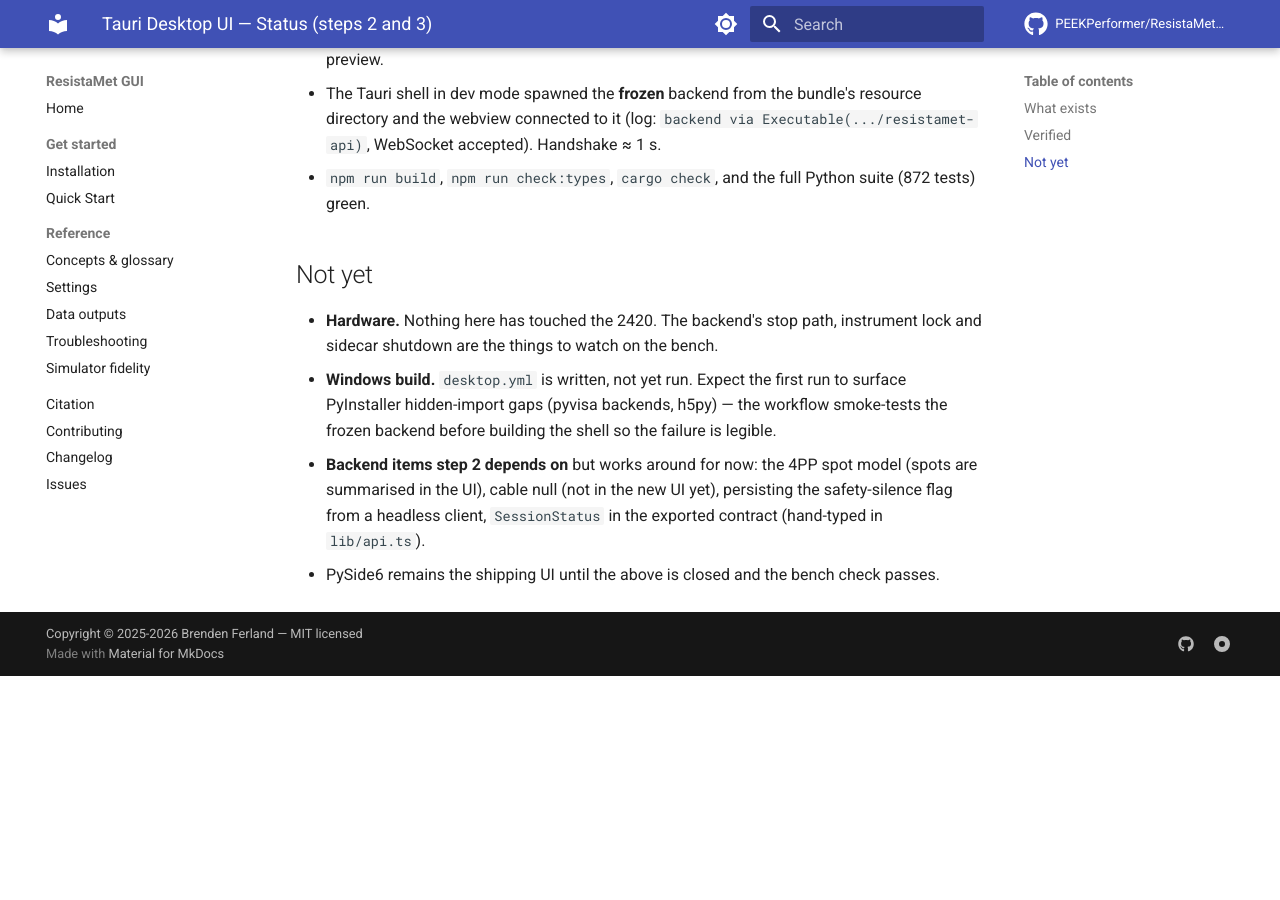
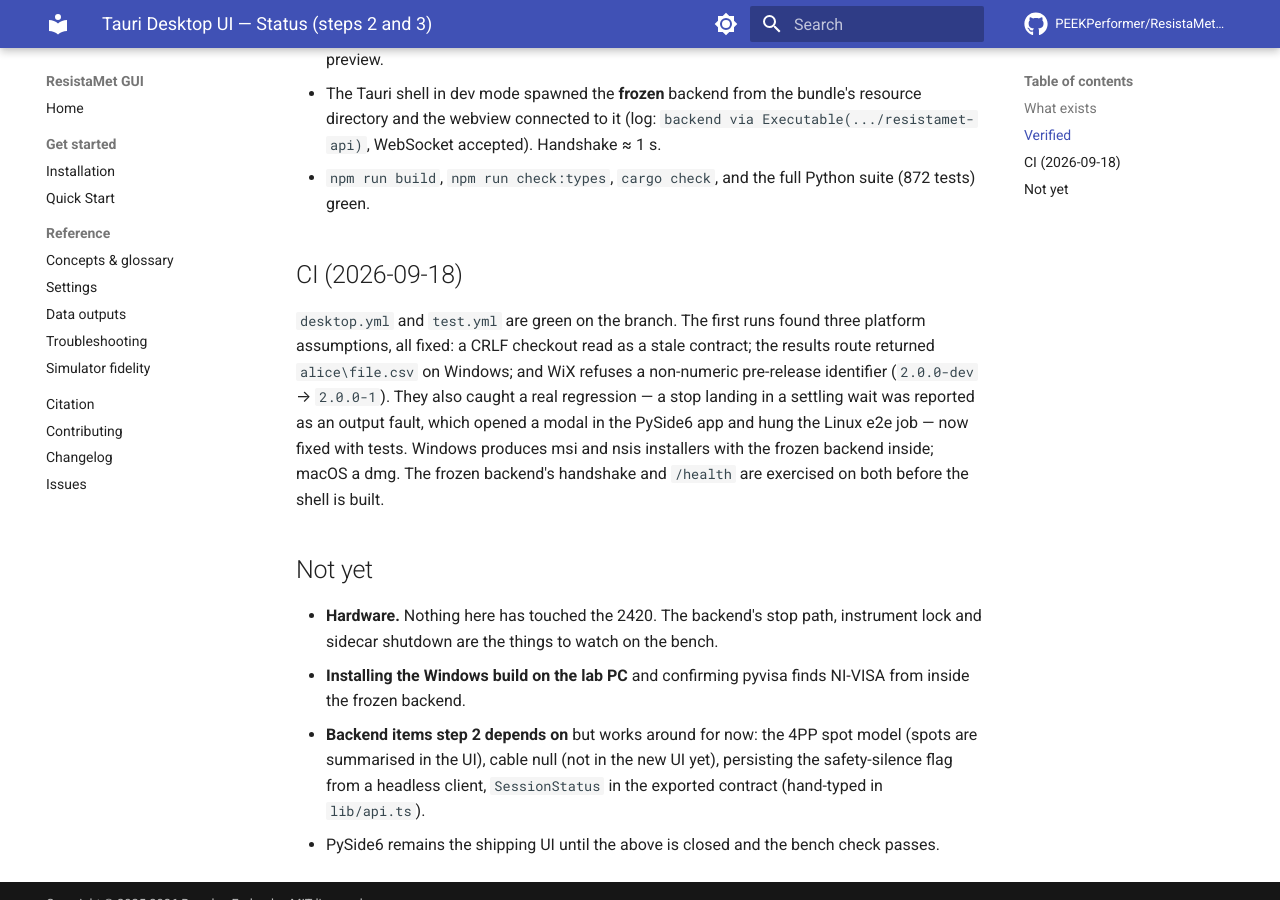
Before and after one commit to PEEKPerformer/ResistaMet-GUI, an MkDocs documentation site: the page built from docs/design/tauri_ui_status.md, in a window 1280 px wide and 900 px high, scrolled down 1221 px. Built offline with MkDocs 1.6.1 and Material for MkDocs 9.7.7, drawn with Linux system fonts in a browser that asks for light colours; comment, search, counter and statistics services are not loaded; before the commit the page ends 1897 px from its top, so only the background shows below that.

Commit message:
docs: record the first green desktop and test CI runs

```diff
--- a/docs/design/tauri_ui_status.md
+++ b/docs/design/tauri_ui_status.md
@@ -46,14 +46,24 @@
 - `npm run build`, `npm run check:types`, `cargo check`, and the full Python
   suite (872 tests) green.
 
+## CI (2026-09-18)
+
+`desktop.yml` and `test.yml` are green on the branch. The first runs found
+three platform assumptions, all fixed: a CRLF checkout read as a stale
+contract; the results route returned `alice\file.csv` on Windows; and WiX
+refuses a non-numeric pre-release identifier (`2.0.0-dev` → `2.0.0-1`). They
+also caught a real regression — a stop landing in a settling wait was reported
+as an output fault, which opened a modal in the PySide6 app and hung the Linux
+e2e job — now fixed with tests. Windows produces msi and nsis installers with
+the frozen backend inside; macOS a dmg. The frozen backend's handshake and
+`/health` are exercised on both before the shell is built.
+
 ## Not yet
 
 - **Hardware.** Nothing here has touched the 2420. The backend's stop path,
   instrument lock and sidecar shutdown are the things to watch on the bench.
-- **Windows build.** `desktop.yml` is written, not yet run. Expect the first
-  run to surface PyInstaller hidden-import gaps (pyvisa backends, h5py) — the
-  workflow smoke-tests the frozen backend before building the shell so the
-  failure is legible.
+- **Installing the Windows build on the lab PC** and confirming pyvisa finds
+  NI-VISA from inside the frozen backend.
 - **Backend items step 2 depends on** but works around for now: the 4PP spot
   model (spots are summarised in the UI), cable null (not in the new UI yet),
   persisting the safety-silence flag from a headless client, `SessionStatus`
```
